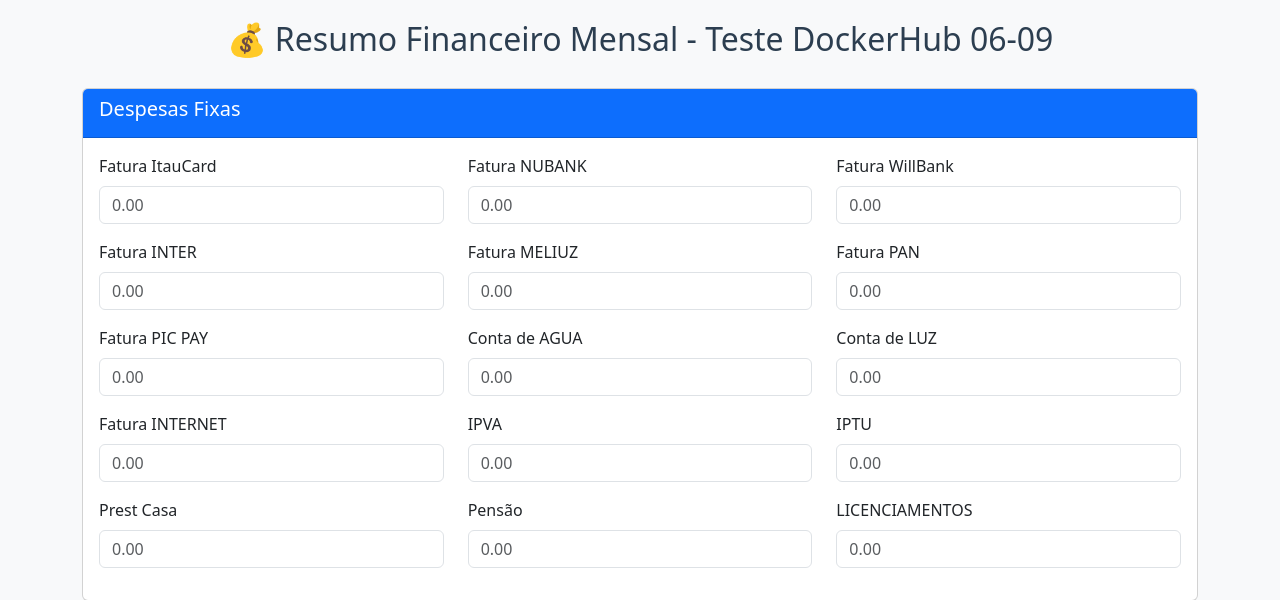
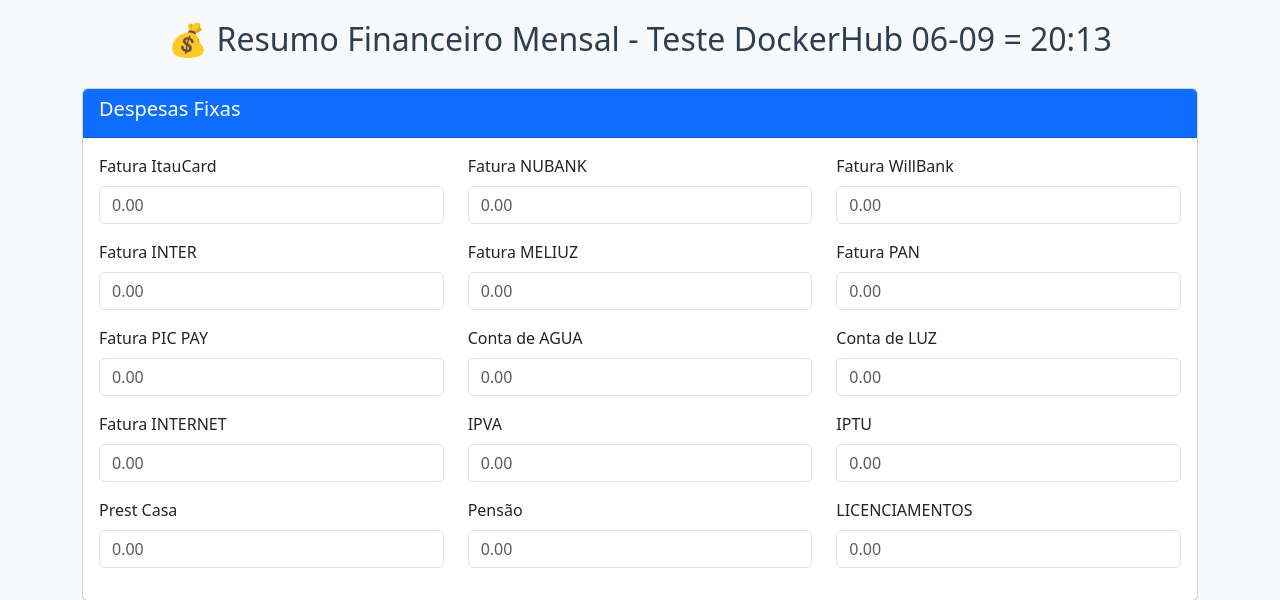
Before and after one commit to wpatec-org/app-gastos_mensais, a Flask app: page / in a window 1280 px wide. Shown: the top 600 px of the page. Run offline with Flask 3, Linux system fonts and the light colour scheme.

Commit message:
teste CI/CD com Docker Hub - Step 2

```diff
--- a/docker-compose.yml
+++ b/docker-compose.yml
@@ -11,8 +11,9 @@ services:
     ports:
       - "5000:5000"
     volumes:
-      #- relatorios_data:/app/relatorios  # Volume nomeado para persistência
-       - ./relatorios_data:/app/relatorios  # Alternativa: bind, Isso mapeia para uma pasta local, onde esta o compose
+      #- ./relatorios_data:/app/relatorios  # Alternativa: bind, Isso mapeia para uma pasta local, onde esta o compose
+       - /opt/app-gastos_mensais/relatorios_data:/app/relatorios # Alternativa: bind, Isso mapeia para uma pasta local, onde esta o compose
+
     user: "appuser"
     networks:
       - flask-network
--- a/templates/index.html
+++ b/templates/index.html
@@ -19,7 +19,7 @@
 </head>
 <body>
 <div class="container">
-  <h2 class="text-center">💰 Resumo Financeiro Mensal - Teste DockerHub 06-09</h2>
+  <h2 class="text-center">💰 Resumo Financeiro Mensal - Teste DockerHub 06-09 = 20:13</h2>
 
   {% with messages = get_flashed_messages(with_categories=true) %}
     {% if messages %}
```
Also changed, not shown: .github/workflows/main.yml.
